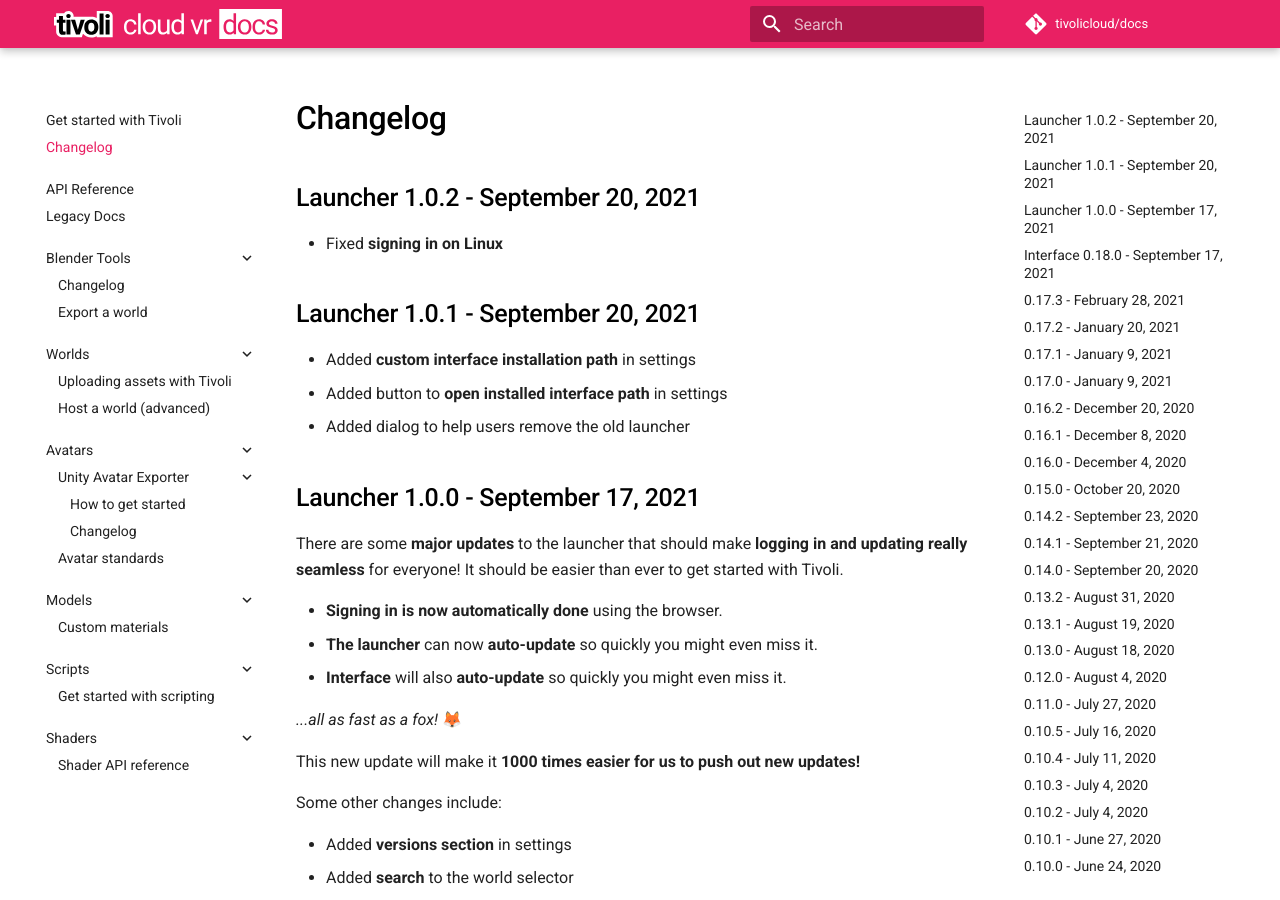
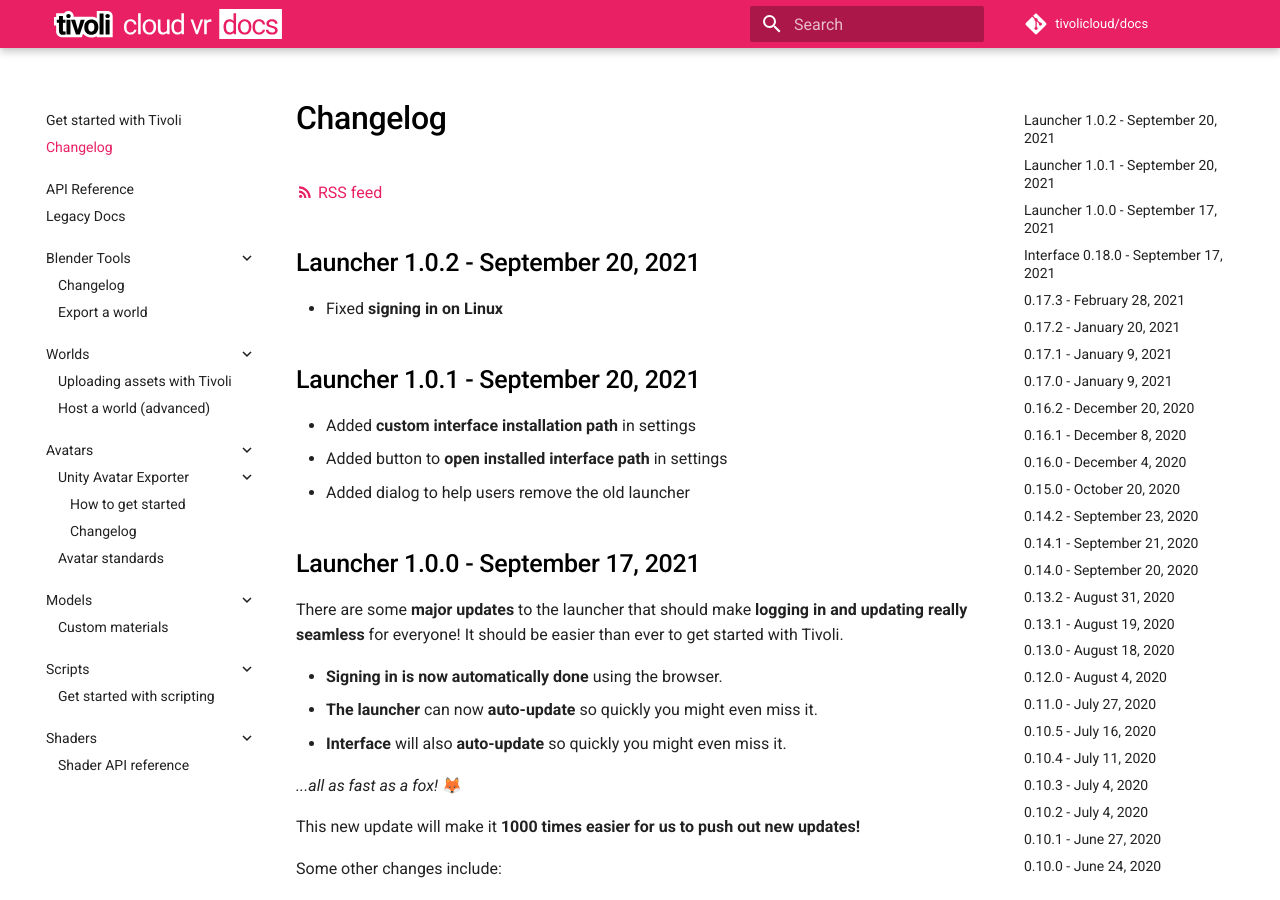
Before and after one commit to Nex-Pro/docs, an MkDocs documentation site: the page built from docs/changelog.md, in a window 1280 px wide and 900 px high. Built offline with MkDocs 1.6.1 and Material for MkDocs 9.7.7, drawn with Linux system fonts in a browser that asks for light colours.

Commit message:
Added rss feed icon

```diff
--- a/docs/changelog.md
+++ b/docs/changelog.md
@@ -1,4 +1,6 @@
 # Changelog
+
+[:material-rss: RSS feed](/changelog.xml)
 
 ## Launcher 1.0.2 - September 20, 2021
 
--- a/mkdocs.yml
+++ b/mkdocs.yml
@@ -61,6 +61,9 @@
           guess_lang: false
     - toc: # table of content
           permalink: true
+    - pymdownx.emoji:
+          emoji_index: !!python/name:materialx.emoji.twemoji
+          emoji_generator: !!python/name:materialx.emoji.to_svg
 plugins:
     - search
     - git-revision-date-localized
```
